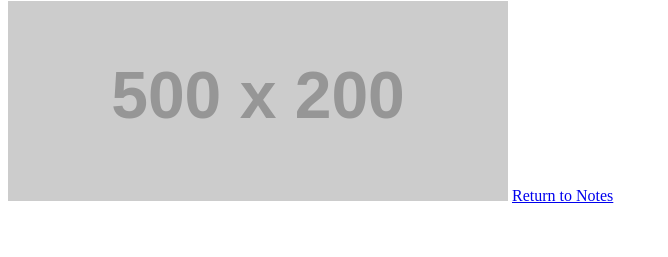
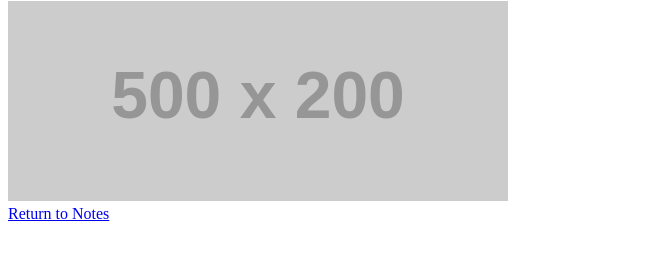
Before and after one commit to REPHEL-0101/css1, a plain HTML site: page preloader.html in a window 1280 px wide. Shown: the part 79-336 px from the top of the page, without its empty margins (0-668 px from the left). Drawn offline with Linux system fonts and the light colour scheme; placeholder pictures from the web are drawn by us.

Commit message:
Update preloader.html

```diff
--- a/preloader.html
+++ b/preloader.html
@@ -56,6 +56,6 @@
     </div>
     <h1>Preloader Example</h1>
     <img src="https://placehold.co/500x200" alt="placeholder Image">
-    <a class="d-block btn btn-success" href="https://notes.strangerephel.com/preloaders/#comment-6">Return to Notes</a>
+   <a style="display: block;" href="https://notes.strangerephel.com/preloaders/#comment-6">Return to Notes</a>
 </body>
 </html>
```
